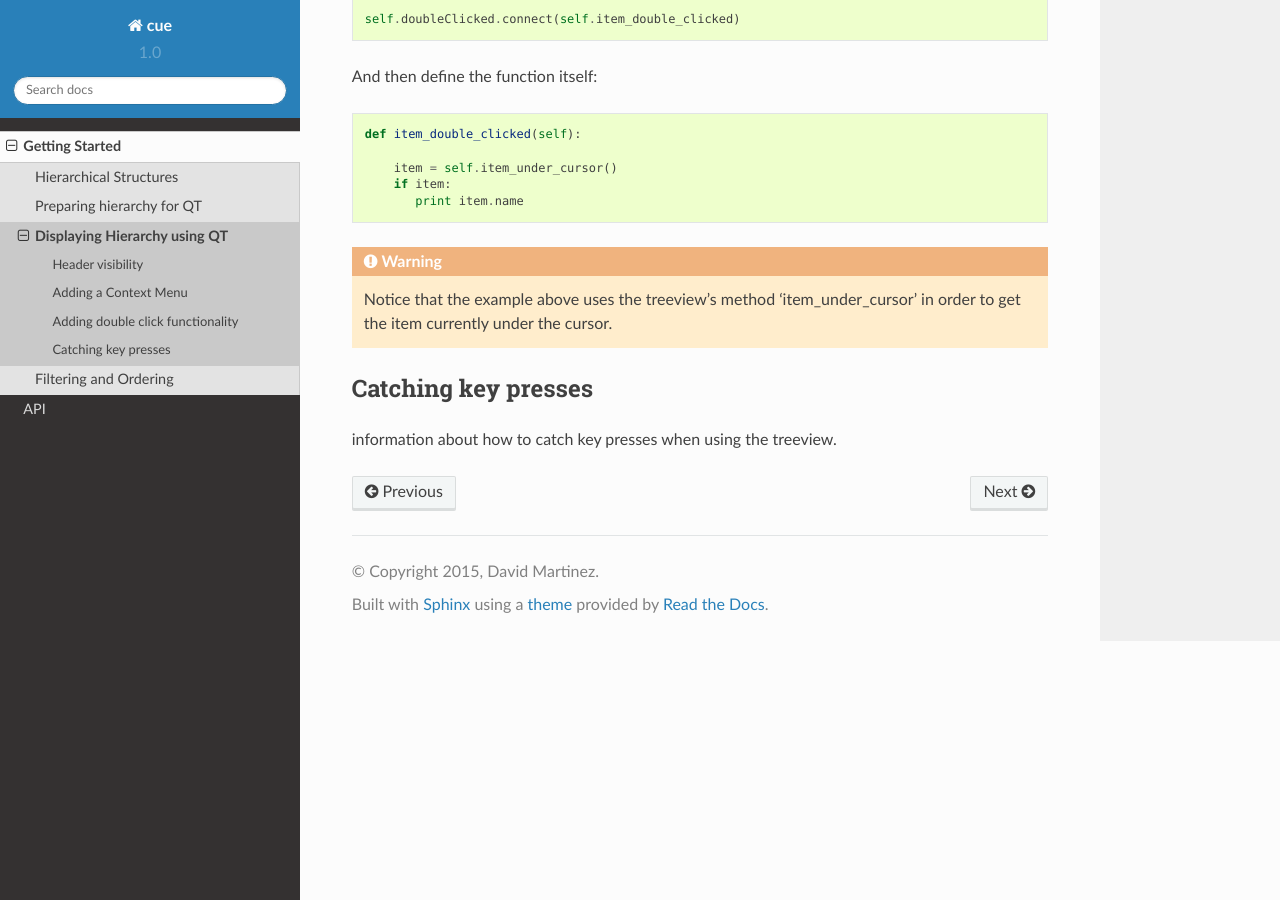
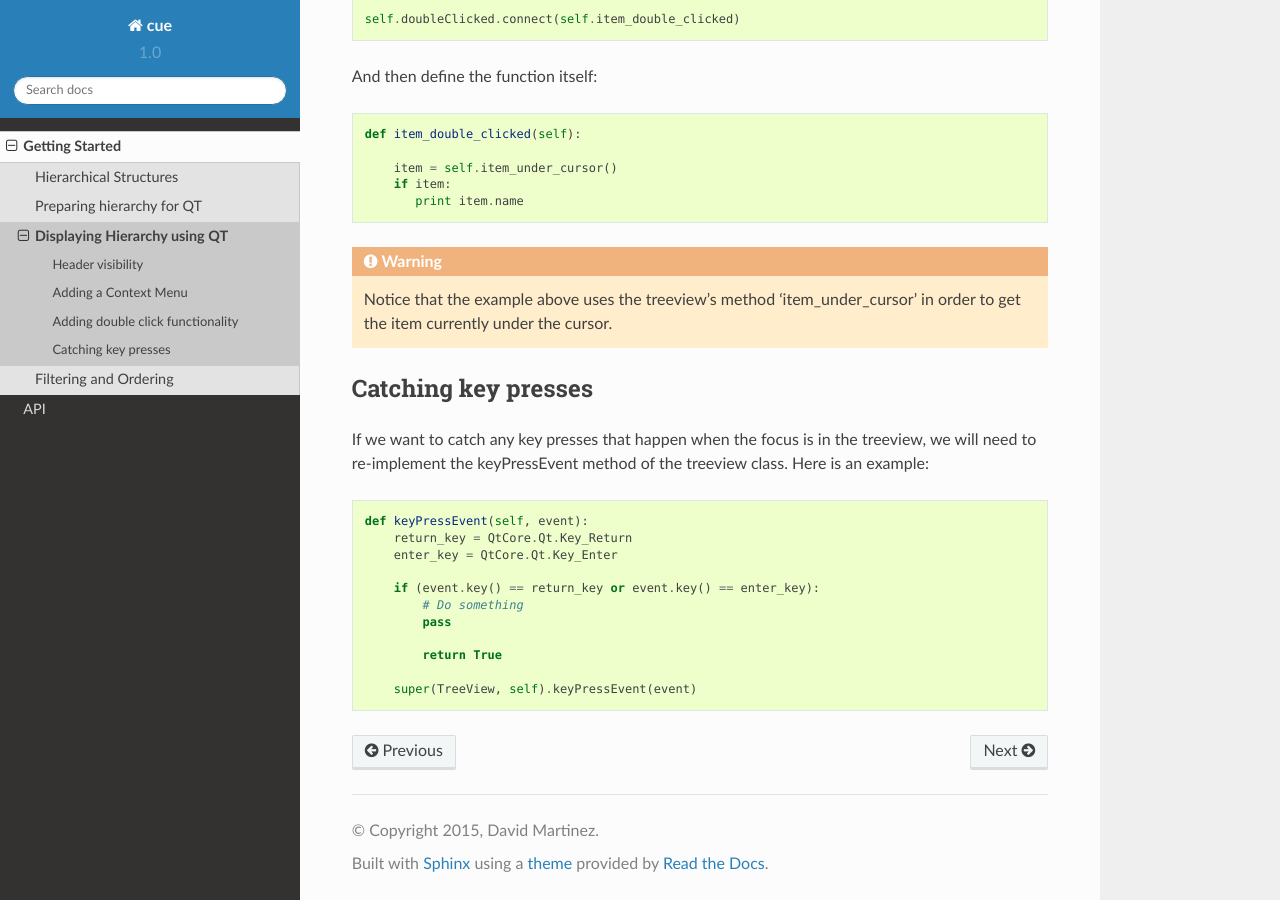
Before and after one commit to elusive-ideas/cue, a Sphinx documentation site: the page built from doc/treeview.rst, in a window 1280 px wide and 900 px high, scrolled down 1401 px. Built offline with Sphinx 7.4.7 and the Read the Docs theme 2.0.0, drawn with Linux system fonts in a browser that asks for light colours.

Commit message:
Updated treeview documentation - catching key presses

```diff
--- a/doc/treeview.rst
+++ b/doc/treeview.rst
@@ -81,4 +81,20 @@ And then define the function itself:
 Catching key presses
 --------------------
 
-information about how to catch key presses when using the treeview.
+If we want to catch any key presses that happen when the focus is in the
+treeview, we will need to re-implement the keyPressEvent method of the treeview
+class. Here is an example:
+
+.. code-block:: python
+
+   def keyPressEvent(self, event):
+       return_key = QtCore.Qt.Key_Return
+       enter_key = QtCore.Qt.Key_Enter
+
+       if (event.key() == return_key or event.key() == enter_key):
+           # Do something
+           pass
+
+           return True
+
+       super(TreeView, self).keyPressEvent(event)
```
